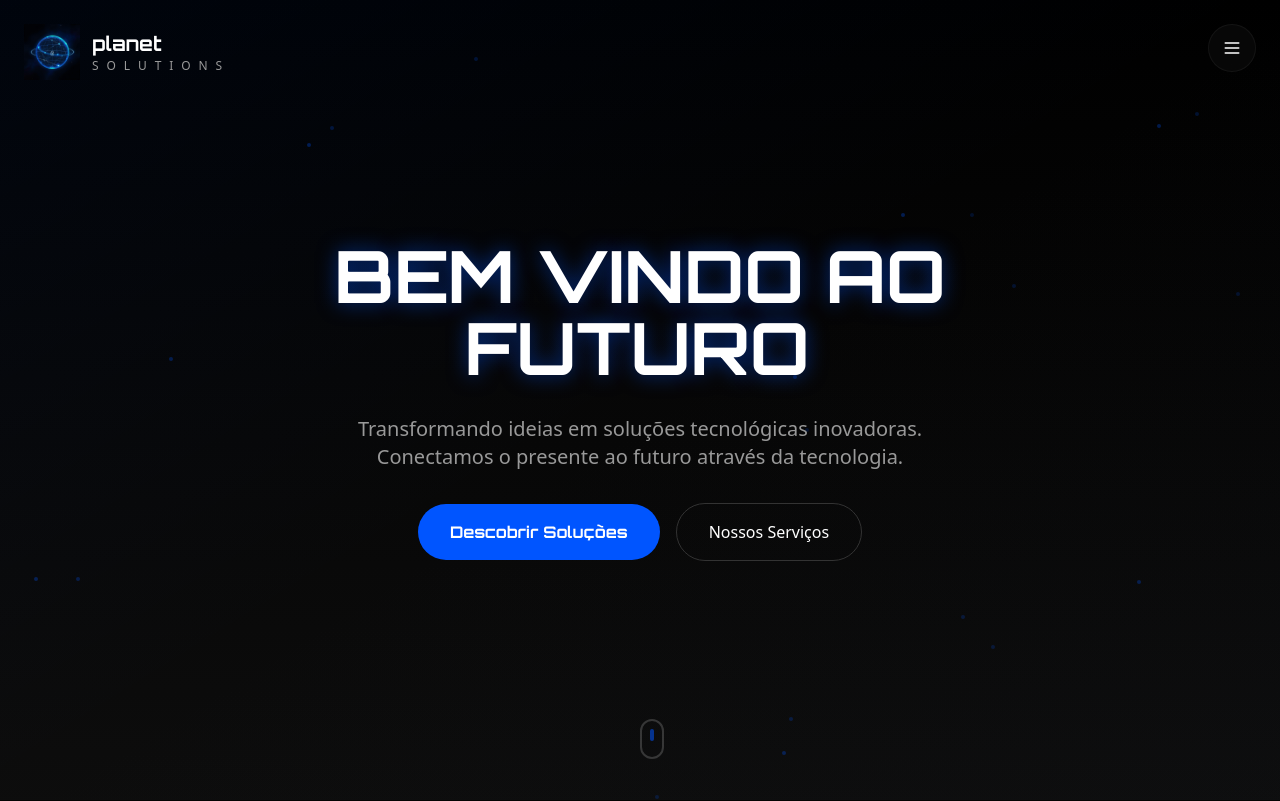
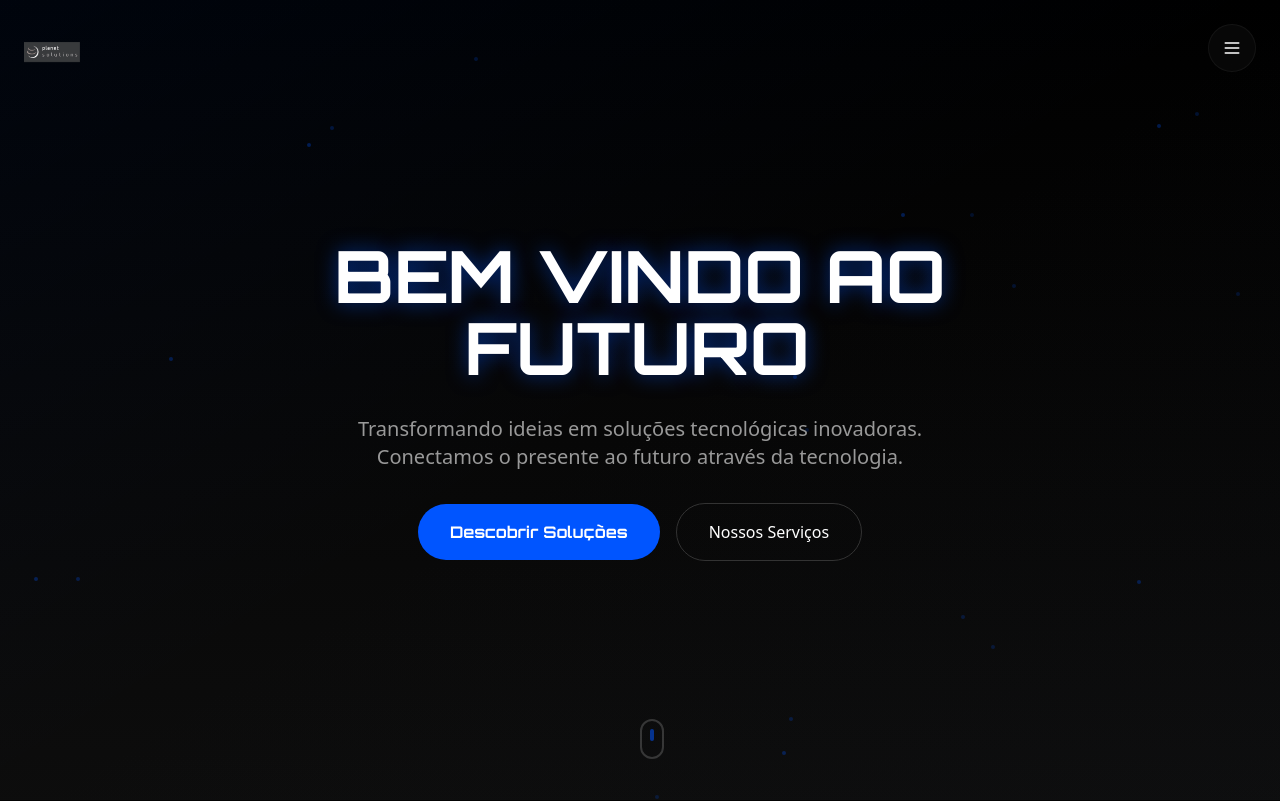
Before and after one commit to rws5/future-minimal-web, a React (Vite) app: page / in a window 1280 px wide. Shown: the top 801 px of the page. Built offline with nearby package versions, Linux system fonts and the light colour scheme.

Commit message:
Trocar logo do site
Substitui a logo atual do site pela imagem fornecida pelo usuário.

```diff
--- a/src/components/Logo.tsx
+++ b/src/components/Logo.tsx
@@ -1,5 +1,3 @@
-import planetLogo from '@/assets/planet-logo.png';
-
 export default function Logo() {
   return (
     <div className="fixed top-6 left-6 z-50">
@@ -7,18 +5,10 @@ export default function Logo() {
         {/* Logo Image */}
         <div className="relative w-14 h-14">
           <img
-            src={planetLogo}
+            src="/lovable-uploads/02d3f2d3-7a39-4aa5-ad18-2b824126c716.png"
             alt="Planet Solutions Logo"
             className="w-full h-full object-contain"
           />
-        </div>
-
-        {/* Logo Text */}
-        <div className="flex flex-col">
-          <span className="text-xl font-orbitron font-bold text-foreground">planet</span>
-          <span className="text-xs font-exo font-light text-muted-foreground tracking-[0.2em] uppercase">
-            s o l u t i o n s
-          </span>
         </div>
       </div>
     </div>
```
Also changed, not shown: public/lovable-uploads/02d3f2d3-7a39-4aa5-ad18-2b824126c716.png (added), src/assets/planet-logo.png (deleted).
